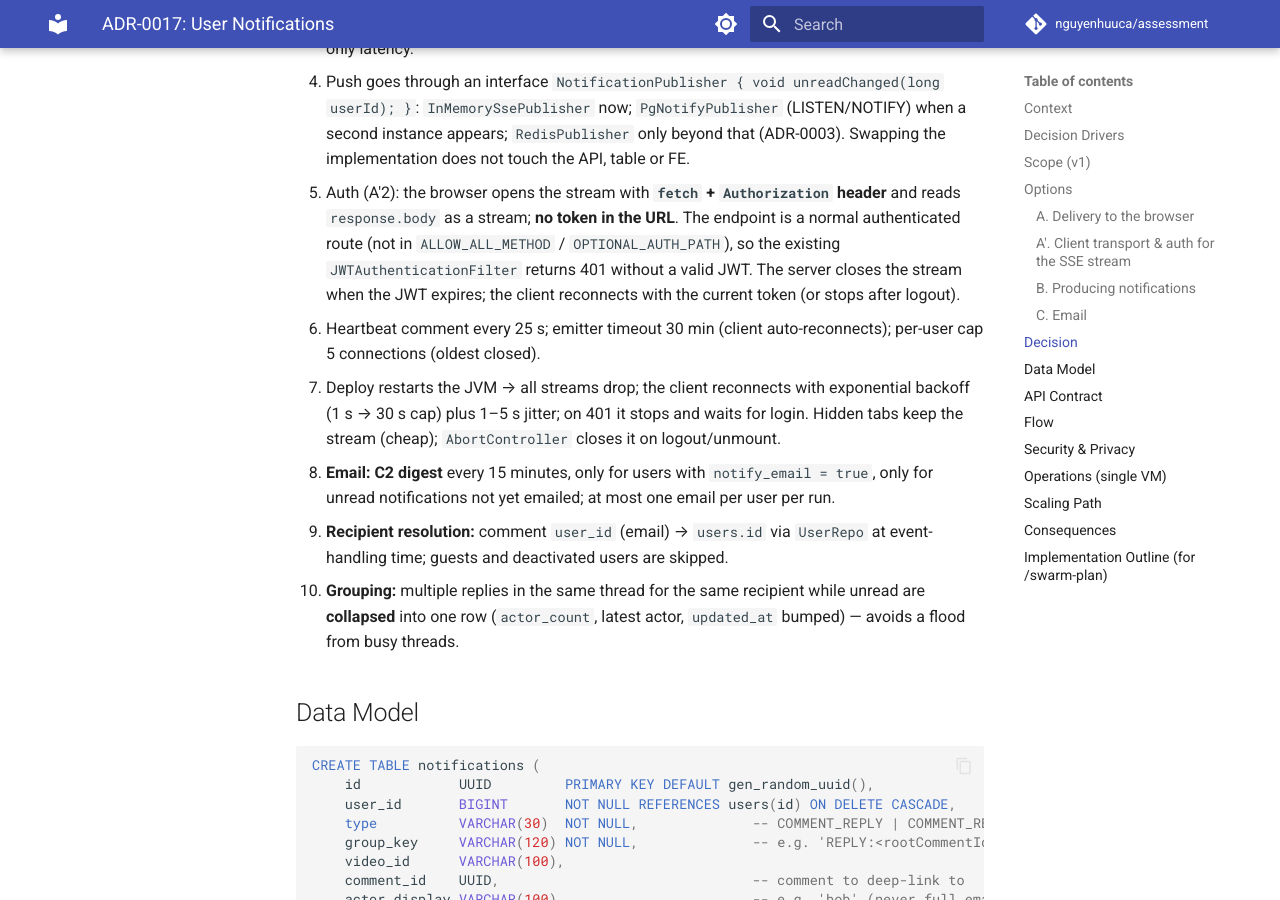
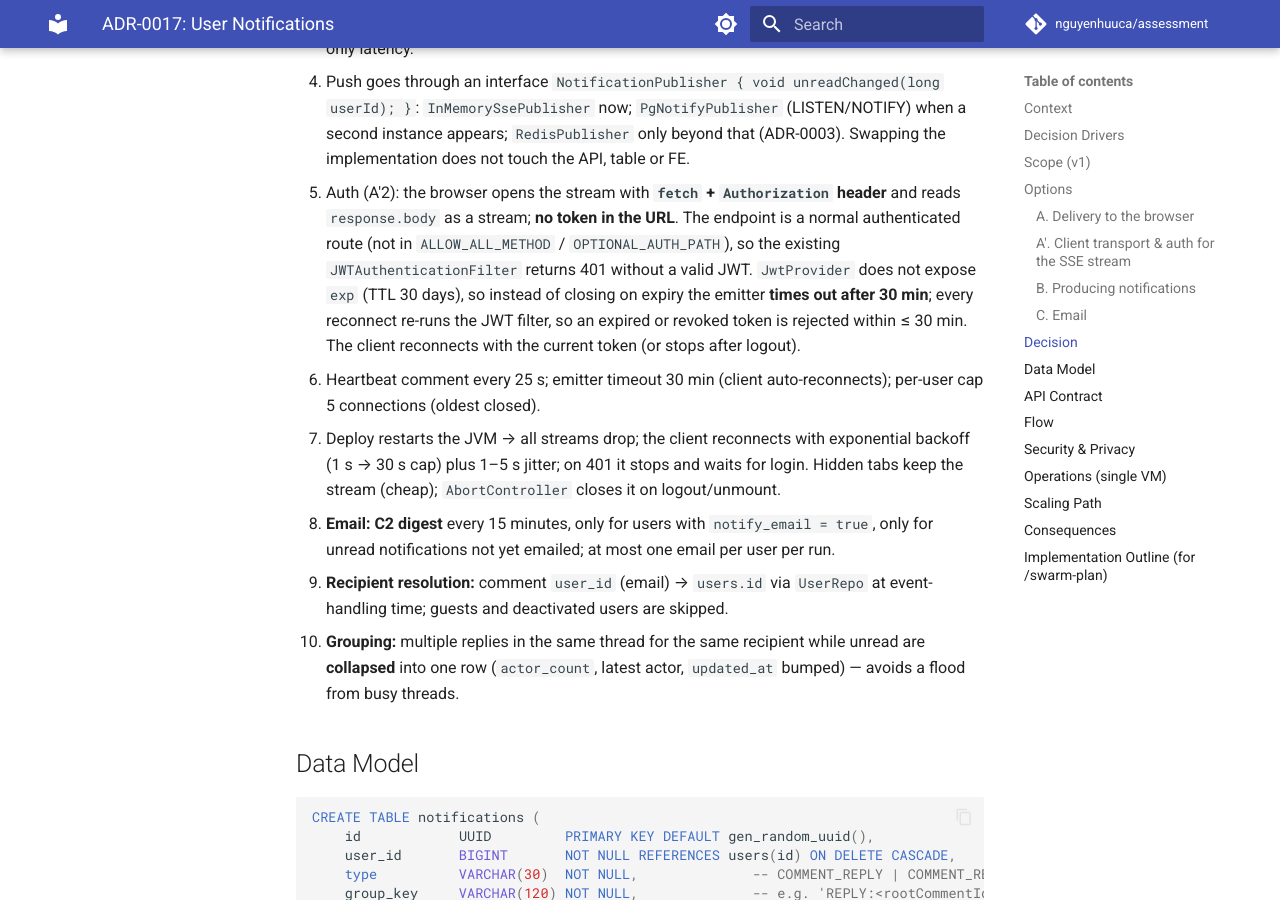
Before and after one commit to nguyenhuuca/assessment, an MkDocs documentation site: the page built from docs/adr/0017-user-notifications.md, in a window 1280 px wide and 900 px high, scrolled down 5034 px. Built offline with MkDocs 1.6.1 and Material for MkDocs 9.7.7, drawn with Linux system fonts in a browser that asks for light colours; comment, search, counter and statistics services are not loaded; some of the changed text lies outside the part shown.

Commit message:
docs(adr-0017): re-auth via 30-min emitter timeout (exp not exposed by JwtProvider)
Co-Authored-By: Claude Opus 5.5 <noreply@anthropic.com>

```diff
--- a/docs/adr/0017-user-notifications.md
+++ b/docs/adr/0017-user-notifications.md
@@ -109,7 +109,7 @@ Load comparison (60 s polling vs SSE), estimates to be validated by load test:
 3. **Delivery:** **A2 SSE with an in-memory emitter registry** (`userId → emitters`, one user may have several tabs), emitting only `{"unread": n}` hints — the browser then fetches via REST. **Polling stays as a fallback** (React Query `refetchInterval` 120 s while SSE is connected, 30 s while it is down, plus on window focus), so a dropped stream or a restart never loses data, only latency.
    - Push goes through an interface `NotificationPublisher { void unreadChanged(long userId); }`:
      `InMemorySsePublisher` now; `PgNotifyPublisher` (LISTEN/NOTIFY) when a second instance appears; `RedisPublisher` only beyond that (ADR-0003). Swapping the implementation does not touch the API, table or FE.
-   - Auth (A′2): the browser opens the stream with **`fetch` + `Authorization` header** and reads `response.body` as a stream; **no token in the URL**. The endpoint is a normal authenticated route (not in `ALLOW_ALL_METHOD` / `OPTIONAL_AUTH_PATH`), so the existing `JWTAuthenticationFilter` returns 401 without a valid JWT. The server closes the stream when the JWT expires; the client reconnects with the current token (or stops after logout).
+   - Auth (A′2): the browser opens the stream with **`fetch` + `Authorization` header** and reads `response.body` as a stream; **no token in the URL**. The endpoint is a normal authenticated route (not in `ALLOW_ALL_METHOD` / `OPTIONAL_AUTH_PATH`), so the existing `JWTAuthenticationFilter` returns 401 without a valid JWT. `JwtProvider` does not expose `exp` (TTL 30 days), so instead of closing on expiry the emitter **times out after 30 min**; every reconnect re-runs the JWT filter, so an expired or revoked token is rejected within ≤ 30 min. The client reconnects with the current token (or stops after logout).
    - Heartbeat comment every 25 s; emitter timeout 30 min (client auto-reconnects); per-user cap 5 connections (oldest closed).
    - Deploy restarts the JVM → all streams drop; the client reconnects with exponential backoff (1 s → 30 s cap) plus 1–5 s jitter; on 401 it stops and waits for login. Hidden tabs keep the stream (cheap); `AbortController` closes it on logout/unmount.
 4. **Email:** **C2 digest** every 15 minutes, only for users with `notify_email = true`, only for unread notifications not yet emailed; at most one email per user per run.
@@ -293,7 +293,7 @@ The backend also sets `X-Accel-Buffering: no` and `Cache-Control: no-cache`. Spr
 | NT-1 | Migration `notifications`, entity, repo (owner-scoped queries, native upsert) | 0.5 d |
 | NT-2 | Events + `NotificationEventListener` (reply, removed incl. bulk), recipient resolution, grouping | 1 d |
 | NT-3 | `NotificationController` (list, unread-count, read, read-all) + tests (owner isolation) | 0.5 d |
-| NT-4 | SSE: `NotificationPublisher` + `InMemorySsePublisher`, `/notifications/stream` (header JWT via existing filter, heartbeat, per-user cap, close on JWT expiry), SSE gauge, tests (401 without header) | 1 d |
+| NT-4 | SSE: `NotificationPublisher` + `InMemorySsePublisher`, `/notifications/stream` (header JWT via existing filter, heartbeat, per-user cap, 30-min emitter timeout), SSE gauge, tests (401 without header) | 1 d |
 | NT-5 | Digest job + plain-text email template + retention job | 0.5 d |
 | NT-6 | FE: `useNotificationStream` (`fetch` + `Authorization` header, stream parser, backoff + jitter reconnect, stop on 401, `AbortController`) + polling fallback, bell + badge + dropdown + deep link + tests (parser split across chunks, reconnect, 401) | 1.5 d |
 | NT-7 | (optional) nginx stream location: `proxy_read_timeout 1h` + `no_query` log format (manual on VM, `nginx -t` then reload) | 0.25 d |
```
